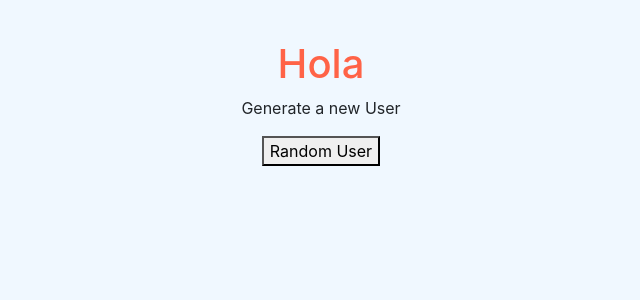
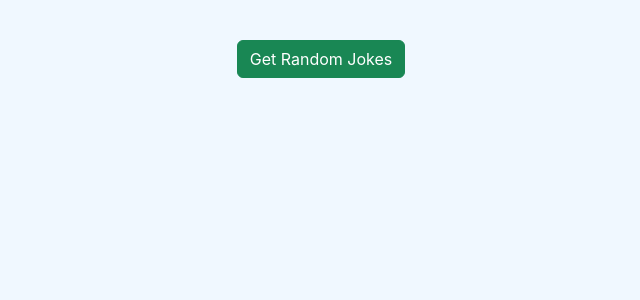
Before and after one commit to StivenAAmayaS/Aprendiendo-React-en-OB, a React (Create React App) app: page / in a window 1280 px wide. Shown: the top 300 px of the page, without its empty margins (319-959 px from the left). Built offline with nearby package versions, Linux system fonts and the light colour scheme.

Commit message:
Ejercicio sesiones 19, 20 y 21 finalizado

```diff
--- a/src/App.js
+++ b/src/App.js
@@ -1,5 +1,4 @@
 import "./App.css";
-import AxiosExample from "./components/pure/AxiosExample";
 // import TasklistComponent from './components/container/task_list';
 
 // import Greeting from './components/pure/greeting';
@@ -19,7 +18,9 @@ import AxiosExample from "./components/pure/AxiosExample";
 // import TaskFormFormik from "./components/pure/forms/TaskFormFormik";
 // import AsyncExample from "./components/pure/AsyncExample";
 // import ObservableExample from "./components/pure/ObservableExample";
-import FetchExample from "./components/pure/FetchExample";
+// import FetchExample from "./components/pure/FetchExample";
+// import AxiosExample from "./components/pure/AxiosExample";
+import Exercise21 from "./components/pure/Exercise21";
 
 function App() {
   return (
@@ -68,7 +69,9 @@ function App() {
       {/* <FetchExample></FetchExample> */}
 
       {/* Axios Example */}
-      <AxiosExample></AxiosExample>
+      {/* <AxiosExample></AxiosExample> */}
+
+      <Exercise21></Exercise21>
 
       {/* PROYECTO FINAL */}
       {/* <TasklistComponent></TasklistComponent> */}
--- /dev/null
+++ b/src/components/pure/Exercise21.jsx
@@ -0,0 +1,41 @@
+import React, { useState } from "react";
+import axios from "axios";
+
+const baseAPI = axios.create({
+  baseURL: "https://api.chucknorris.io",
+  responseType: "json",
+  timeout: 6000,
+});
+
+const getRandomJokes = () => {
+  return baseAPI.get(`/jokes/random`);
+};
+
+const Exercise21 = () => {
+  const [randomJokes, setRandomJokes] = useState();
+
+  const obtainJokes = () => {
+    getRandomJokes()
+      .then((response) => {
+        // console.log(response);
+        if (response.status === 200) {
+          setRandomJokes(response.data.value);
+        }
+      })
+      .catch((error) => {
+        alert(`Something went wrong: ${error}`);
+      });
+  };
+  return (
+    <div>
+      <button onClick={obtainJokes} className="btn btn-success">Get Random Jokes</button>
+      {randomJokes != null && (
+        <div className="card mt-2 p-3" style={{ width: "350px" }}>
+          <p className="m-0">{randomJokes}</p>
+        </div>
+      )}
+    </div>
+  );
+};
+
+export default Exercise21;
```
